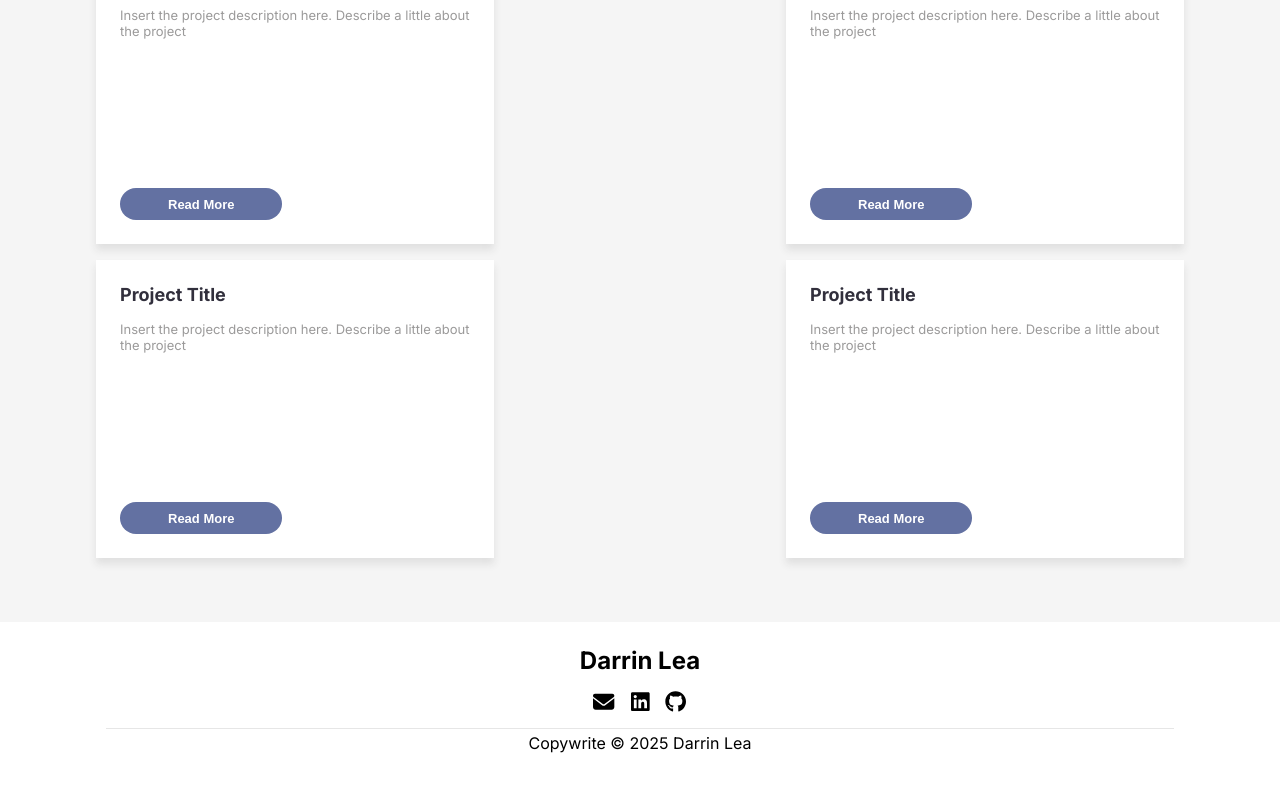
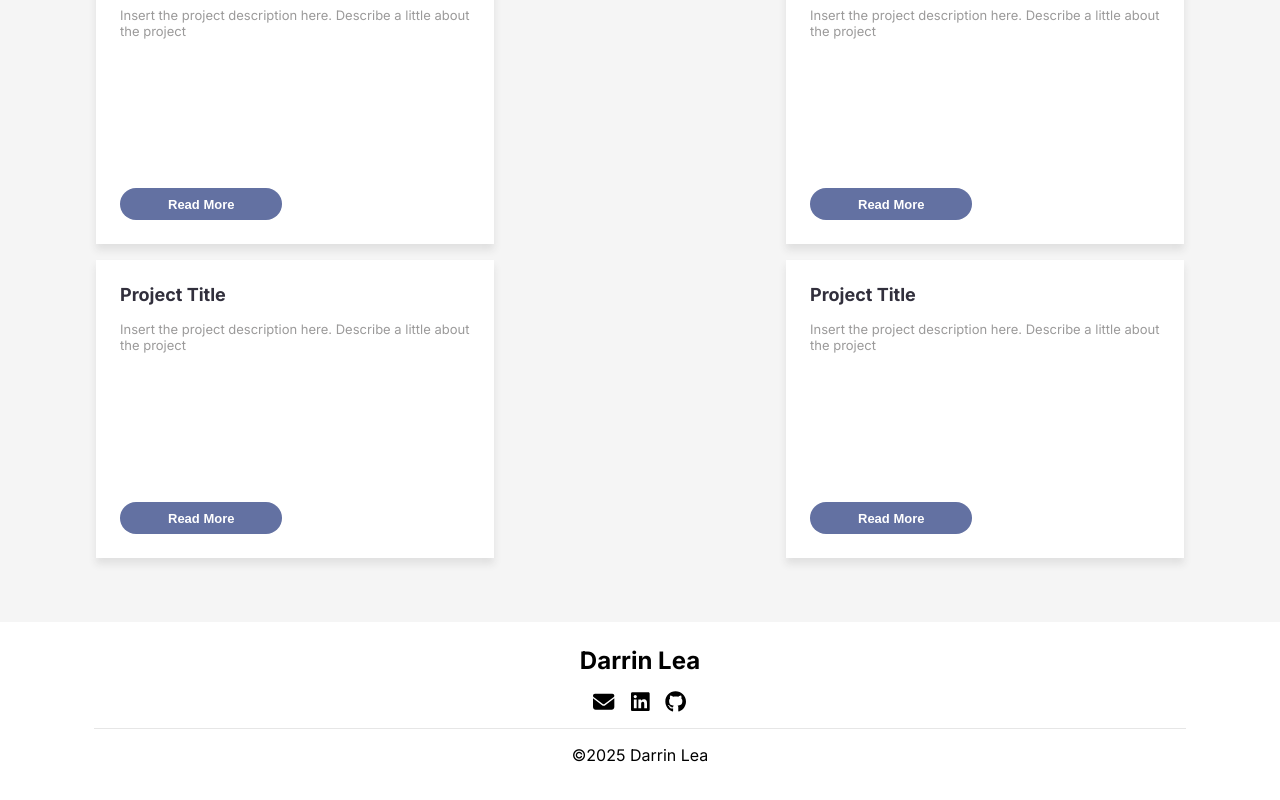
Before and after one commit to dlea8/darrin-website, a React (Create React App) app: page / in a window 1280 px wide. Shown: the part 1921-2721 px from the top of the page. Built offline with nearby package versions, Linux system fonts and the light colour scheme.

Commit message:
fixing footer spacing

```diff
--- a/src/Footer/footer.css
+++ b/src/Footer/footer.css
@@ -35,10 +35,10 @@
     max-width: var(--content-max-width);
 
     margin: auto;
-    padding: 4px;
+    margin-top: 8px;
+    padding: 16px;
 
     border-top: .1rem solid #e6e6e6;
-    margin-top: 8px;
 
     text-align: center;
 
--- a/src/Footer/footer.js
+++ b/src/Footer/footer.js
@@ -23,7 +23,7 @@ function Footer() {
           </div>
         </div>
         <div className="copywrite">
-            Copywrite © {new Date().getFullYear()} Darrin Lea
+            ©{new Date().getFullYear()} Darrin Lea
         </div>
     </div>
   );
```
